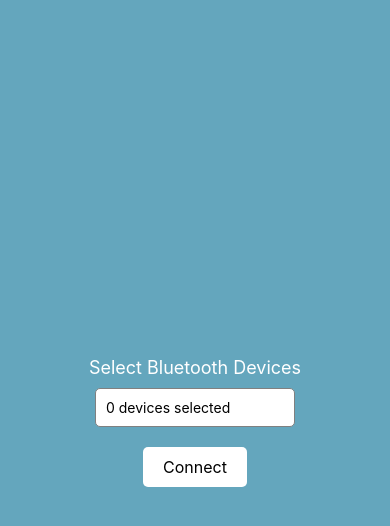
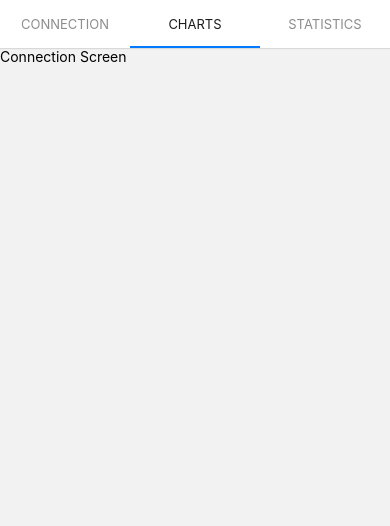
Before and after one commit to Breatherzy/brp-app, a React Native app: screen /Charts in a window 390 px wide. Shown: the top 526 px of the page. Built offline with nearby package versions, Linux system fonts and the light colour scheme.

Commit message:
Add top navigation bar

```diff
--- a/package.json
+++ b/package.json
@@ -11,9 +11,12 @@
     "windows": "react-native run-windows"
   },
   "dependencies": {
+    "@react-navigation/material-top-tabs": "^6.6.3",
     "react": "18.2.0",
     "react-native": "0.71.12",
     "react-native-macos": "^0.71.27",
+    "react-native-pager-view": "^6.2.0",
+    "react-native-tab-view": "^3.5.2",
     "react-native-windows": "0.71.27"
   },
   "devDependencies": {
--- a/src/App.tsx
+++ b/src/App.tsx
@@ -1,11 +1,23 @@
 import React from 'react';
 import {SafeAreaView, StyleSheet} from 'react-native';
 import ConnectScreen from './screens/ConnectScreen'; // Make sure the path is correct
+import ChartsScreen from './screens/ChartsScreen'; // Make sure the path is correct
+import StatisticScreen from './screens/StatisticScreen'; // Make sure the path is correct
+import {NavigationContainer} from '@react-navigation/native';
+import {createMaterialTopTabNavigator} from '@react-navigation/material-top-tabs';
+
+const Tab = createMaterialTopTabNavigator();
 
 const App = () => {
   return (
     <SafeAreaView style={styles.container}>
-      <ConnectScreen />
+      <NavigationContainer>
+        <Tab.Navigator>
+          <Tab.Screen name="Connection" component={ConnectScreen} />
+          <Tab.Screen name="Charts" component={ChartsScreen} />
+          <Tab.Screen name="Statistics" component={StatisticScreen} />
+        </Tab.Navigator>
+      </NavigationContainer>
     </SafeAreaView>
   );
 };
--- /dev/null
+++ b/src/screens/ChartsScreen.tsx
@@ -0,0 +1,12 @@
+import {Text, View} from 'react-native';
+import React from 'react';
+
+function ChartsScreen() {
+  return (
+    <View>
+      <Text>Connection Screen</Text>
+    </View>
+  );
+}
+
+export default ChartsScreen;
--- a/src/screens/ConnectScreen.tsx
+++ b/src/screens/ConnectScreen.tsx
@@ -45,7 +45,7 @@ const ConnectScreen = () => {
               <Text
                 style={{
                   color: selectedDevices.includes(device.value)
-                    ? 'blue'
+                    ? 'green'
                     : 'black',
                 }}>
                 {device.label}
--- /dev/null
+++ b/src/screens/StatisticScreen.tsx
@@ -0,0 +1,12 @@
+import {Text, View} from 'react-native';
+import React from 'react';
+
+function StatisticScreen() {
+  return (
+    <View>
+      <Text>Statistic Screen</Text>
+    </View>
+  );
+}
+
+export default StatisticScreen;
```
Also changed, not shown: 2 other files (tests, documents, lock files or other folders).
